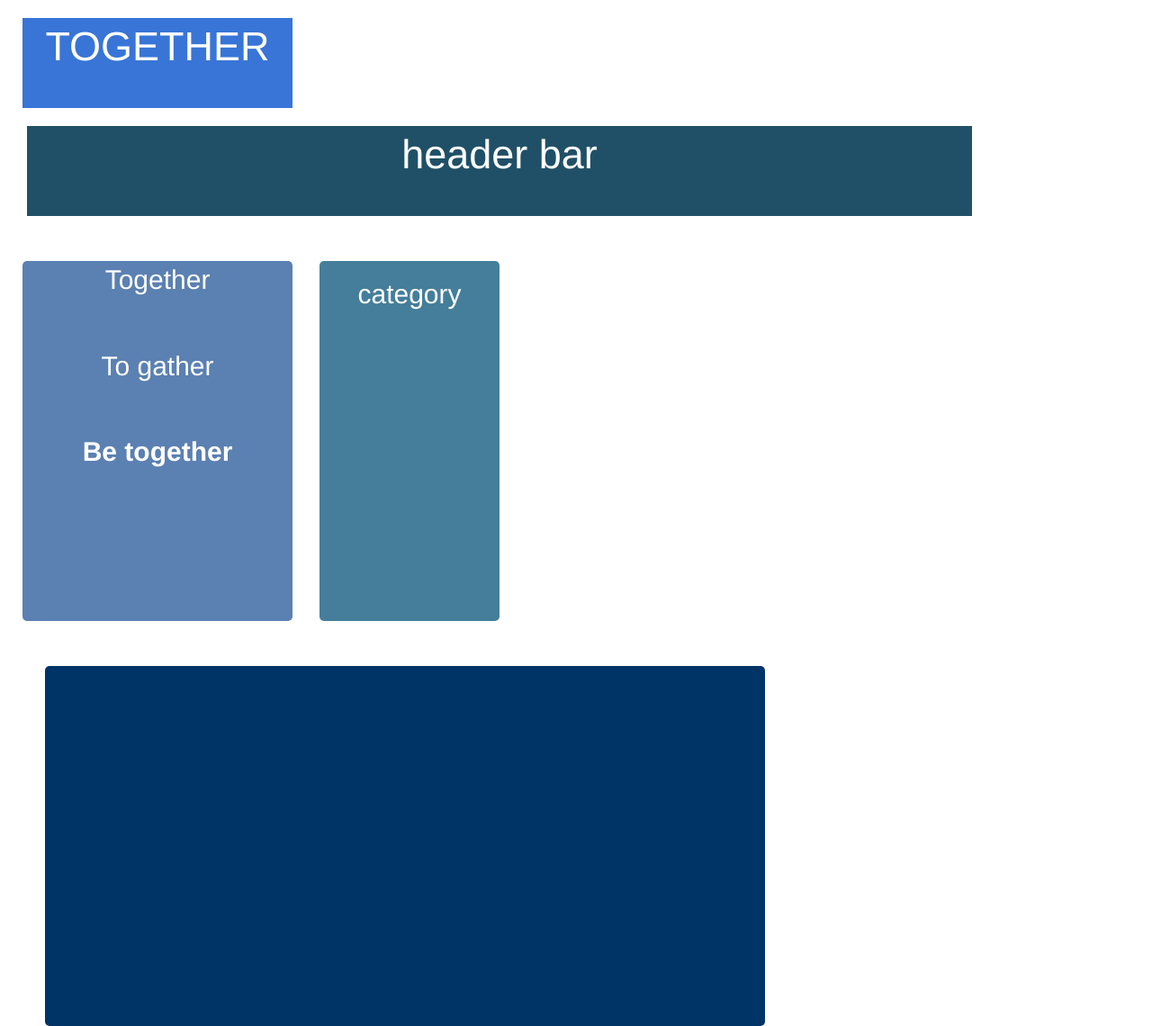
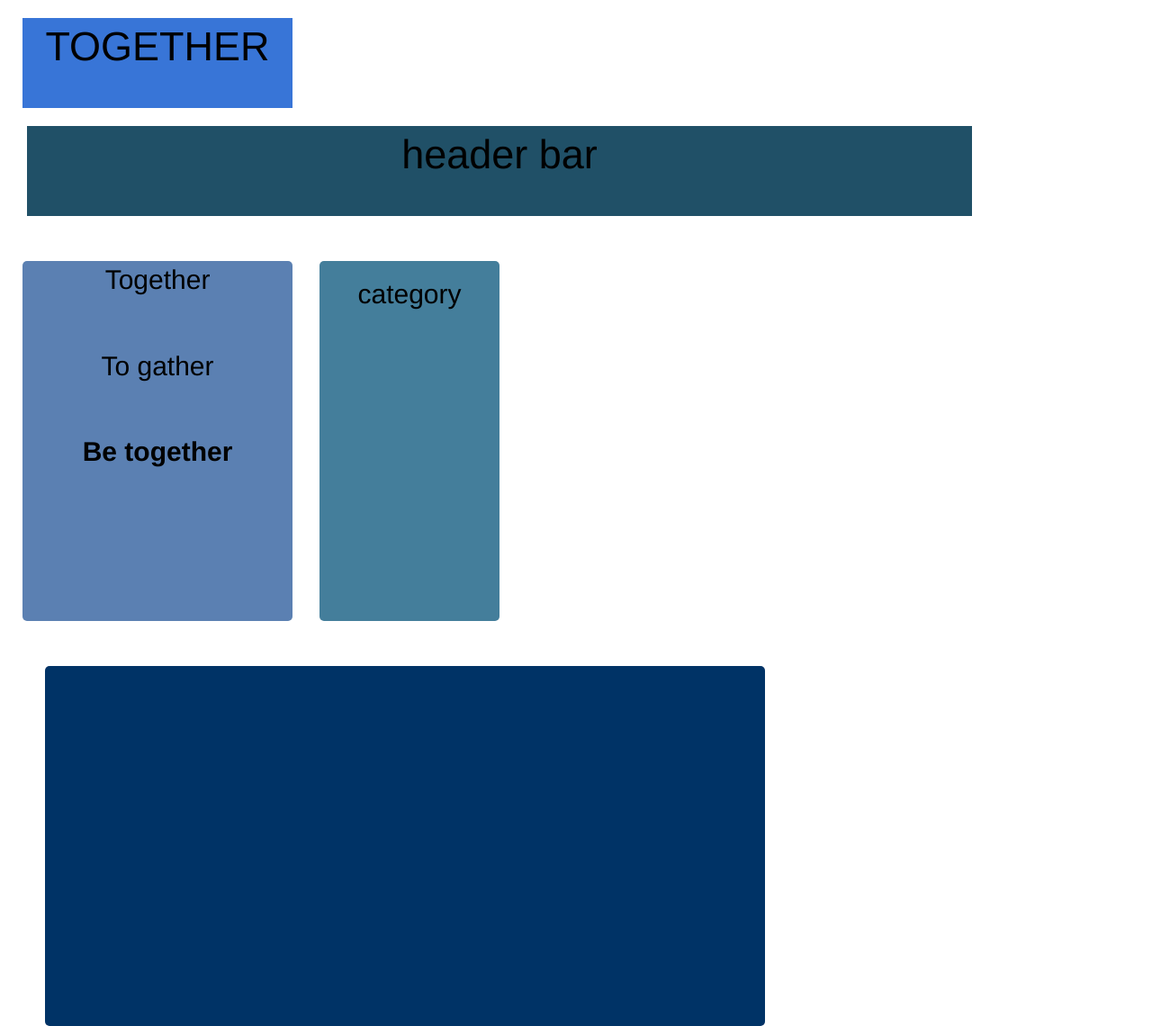
Before and after one commit to jnl1128/sharing-together-website, a Django app: page /be_together/ in a window 1280 px wide. Shown: the whole page at 90% size. Run offline with Django 3.2, Linux system fonts and the light colour scheme; data that the repository does not hold is empty; some libraries are stand-ins or nearby versions.

Commit message:
style.css
폼으로 게시물 새로 작성할 때, 폰트가 흰 색이라 안보여서 검은 색으로 바꿨습니다.

```diff
--- a/website/static/css/style.css
+++ b/website/static/css/style.css
@@ -1,18 +1,19 @@
 /* 색 구분하려고 일단 background color 다르게 해 두었습니다 */
 /* body -> 전체적인 css */
 body{
-    color: white;
+    color: black;
 }
 
 /* h2 -> Category, Be Together text */
 h2{
     font-size: 30px;
+    color: black;
 }
 
 /* menu 란의 hyperlink css. 우선 흰색으로 출력되게 해 놓았습니다. */
-a:link { color: white; text-decoration: none;}
-a:visited { color: white; text-decoration: none;}
-a:hover { color: white; text-decoration: #003366;}
+a:link { color: black; text-decoration: none;}
+a:visited { color: black; text-decoration: none;}
+a:hover { color: black; text-decoration: #003366;}
 
 /*logo css*/
 .div_logo{
@@ -51,7 +52,7 @@ a:hover { color: white; text-decoration: #003366;}
 }
 
 /*post-form css*/
-.post-form textarea, .post-form input{
+.post-form{
     color: black;
 
 }
```
